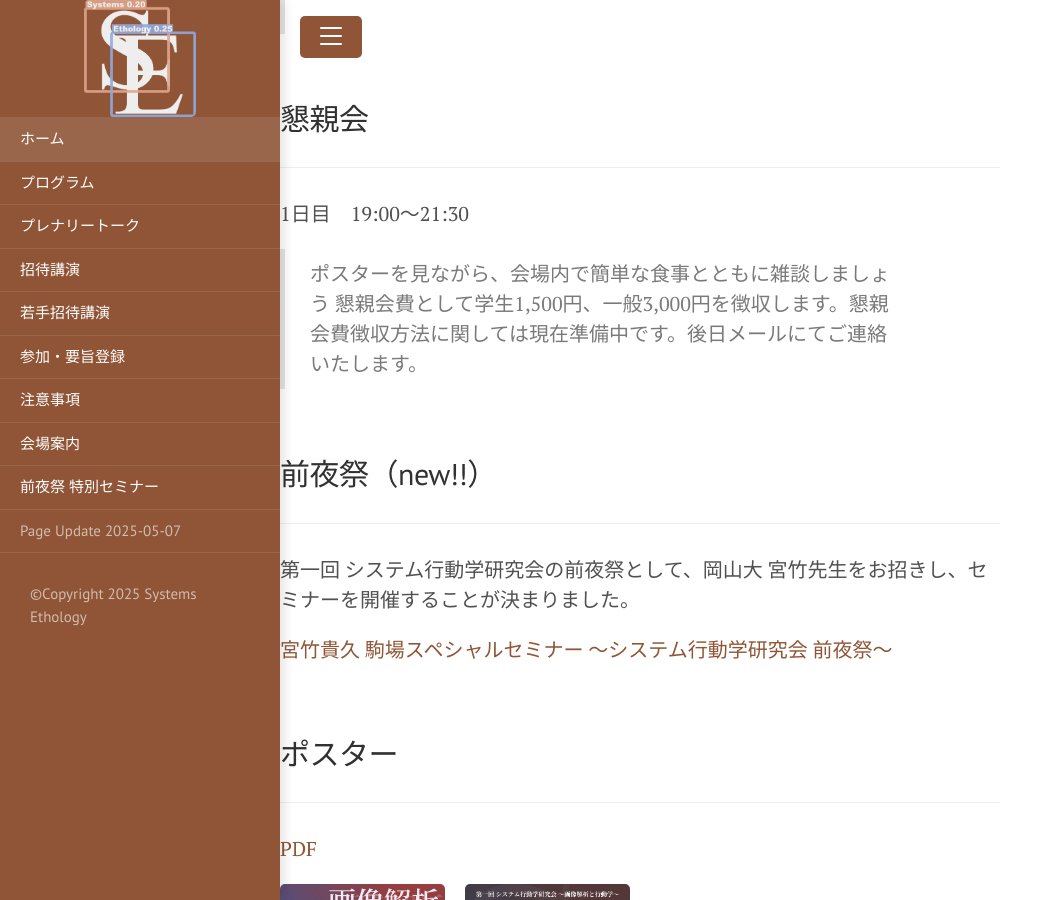
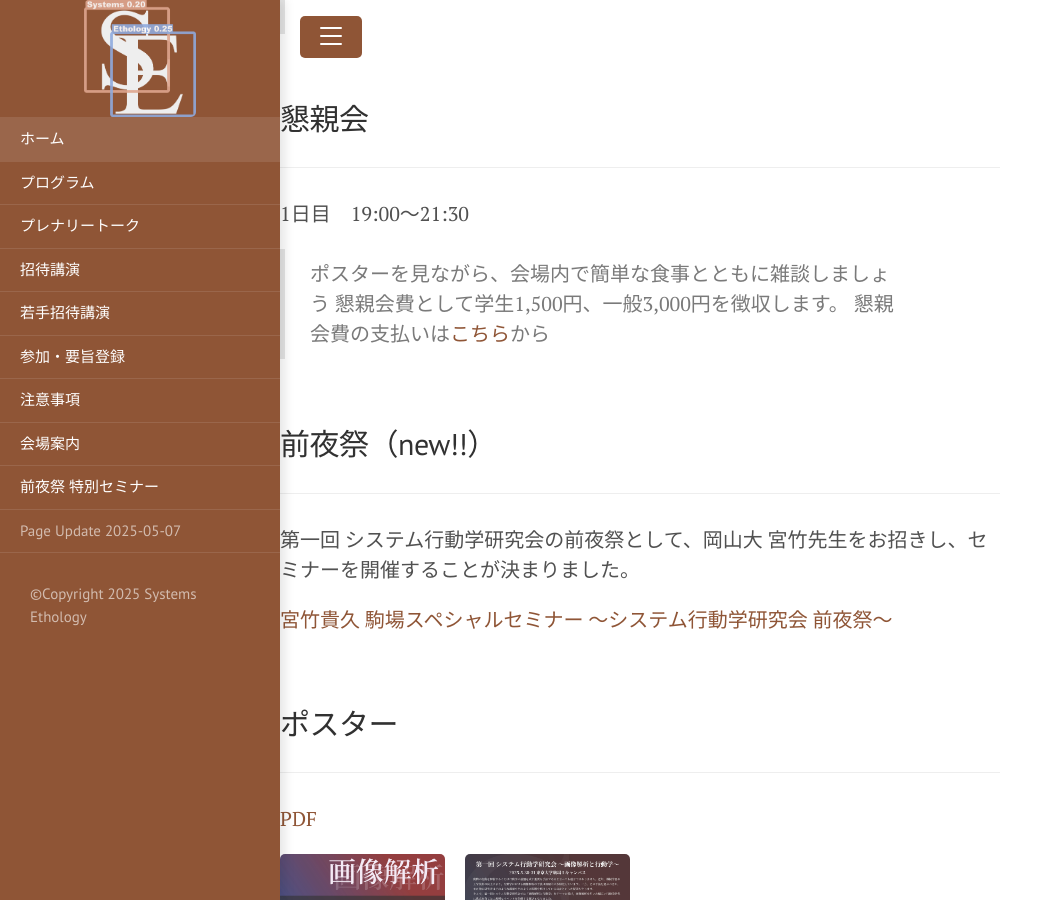
Before and after one commit to SystemsEthology/website, a Jekyll site: the page built from event_01/conference01_home.md, in a window 1280 px wide and 900 px high, scrolled down 1836 px. Shown: the whole window, without its empty margins (0-1048 px from the left). Built offline with Jekyll 4.4.1, drawn with Linux system fonts in a browser that asks for light colours.

Commit message:
Update conference01_home.md

```diff
--- a/event_01/conference01_home.md
+++ b/event_01/conference01_home.md
@@ -47,7 +47,9 @@
 1日目　19:00〜21:30
 
 > ポスターを見ながら、会場内で簡単な食事とともに雑談しましょう
-> 懇親会費として学生1,500円、一般3,000円を徴収します。懇親会費徴収方法に関しては現在準備中です。後日メールにてご連絡いたします。
+> 懇親会費として学生1,500円、一般3,000円を徴収します。
+> 懇親会費の支払いは[こちら](https://passmarket.yahoo.co.jp/event/show/detail/02ux05v05pe41.html)から
+
 
 <br>
 
```
